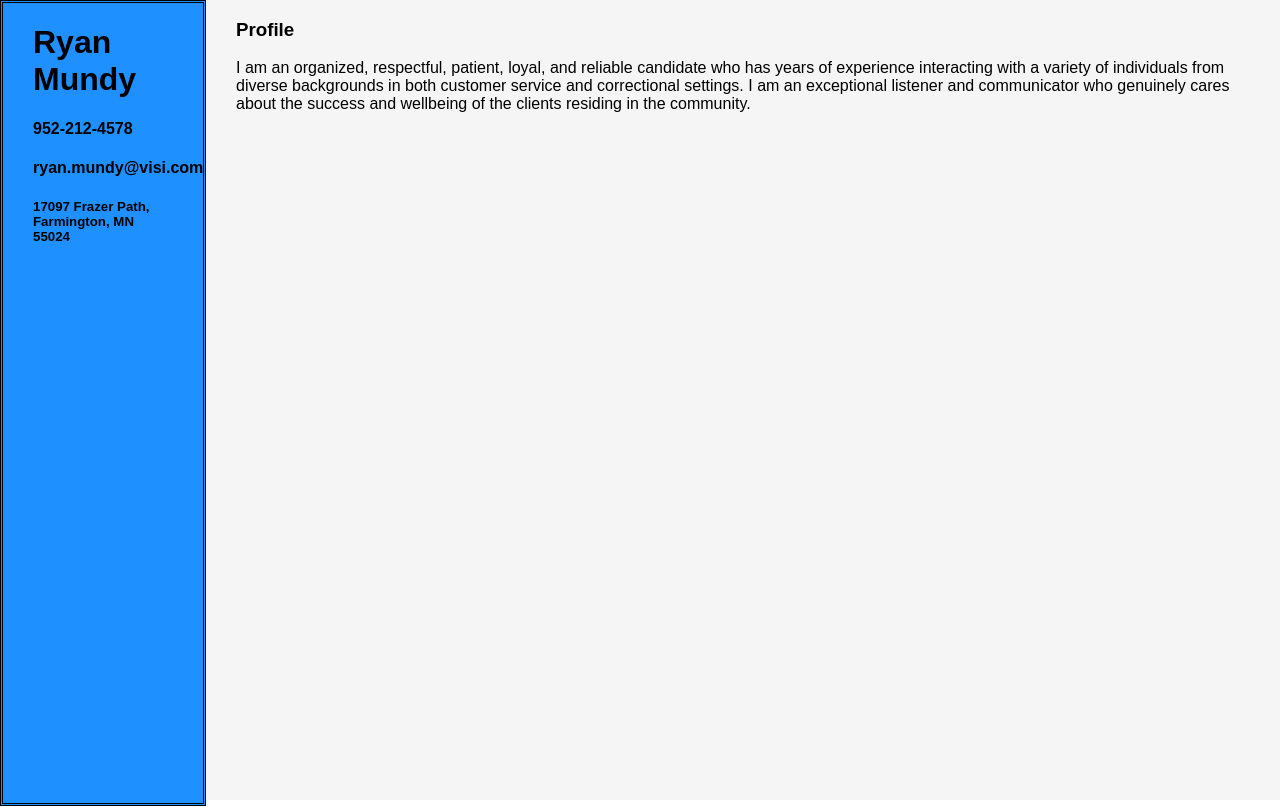
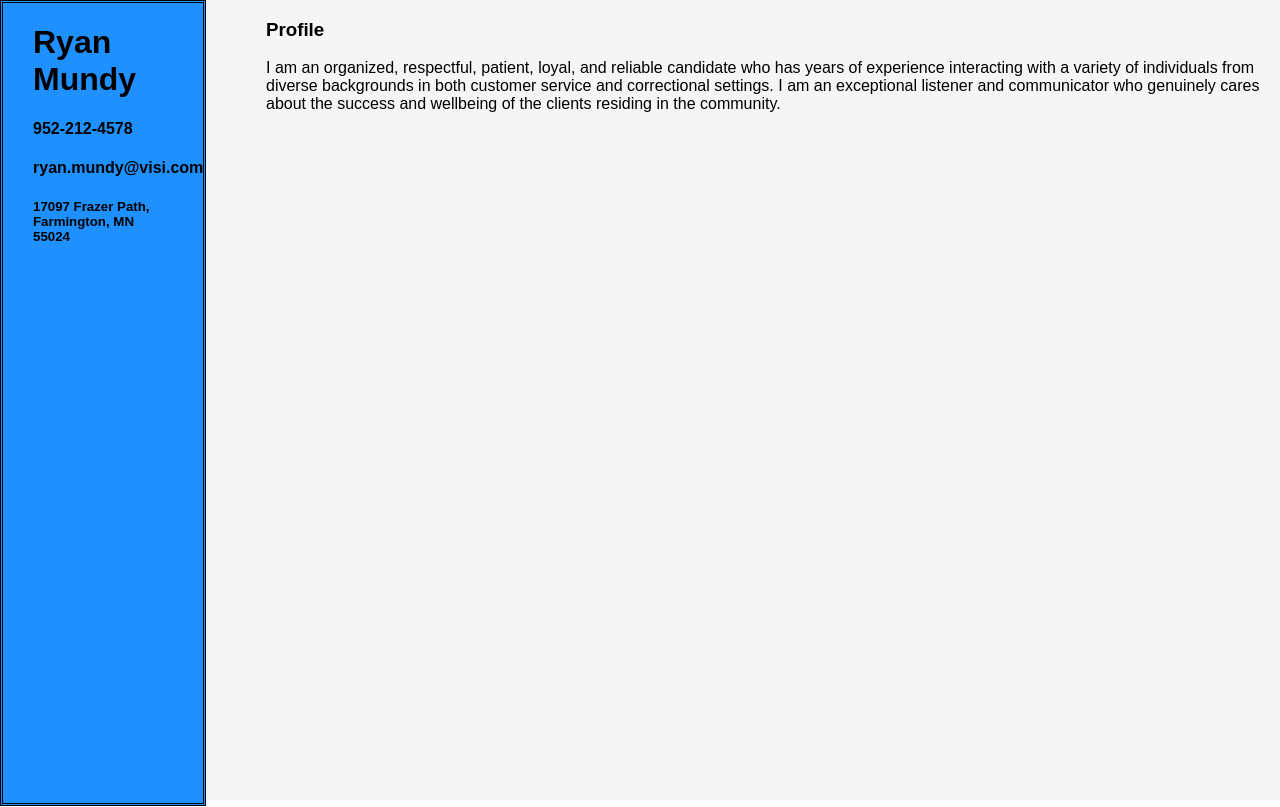
Before and after one commit to ryanmundy/ryanmundy.github.io, a plain HTML site: page index.html in a window 1280 px wide. Shown: the top 807 px of the page. Drawn offline with Linux system fonts and the light colour scheme.

Commit message:
Update style.css

```diff
--- a/style.css
+++ b/style.css
@@ -18,7 +18,12 @@ div {
   min-width: 75%;
   background-color: #F5F5F5;
 }
-
+.profile {
+  padding-left: 30px;
+  min-width: 75%;
+  background-color: #F5F5F5
+  border-style: double;
+}
 .nav {
   background-color: #1E90FF;
   max-width: 25%;
```
